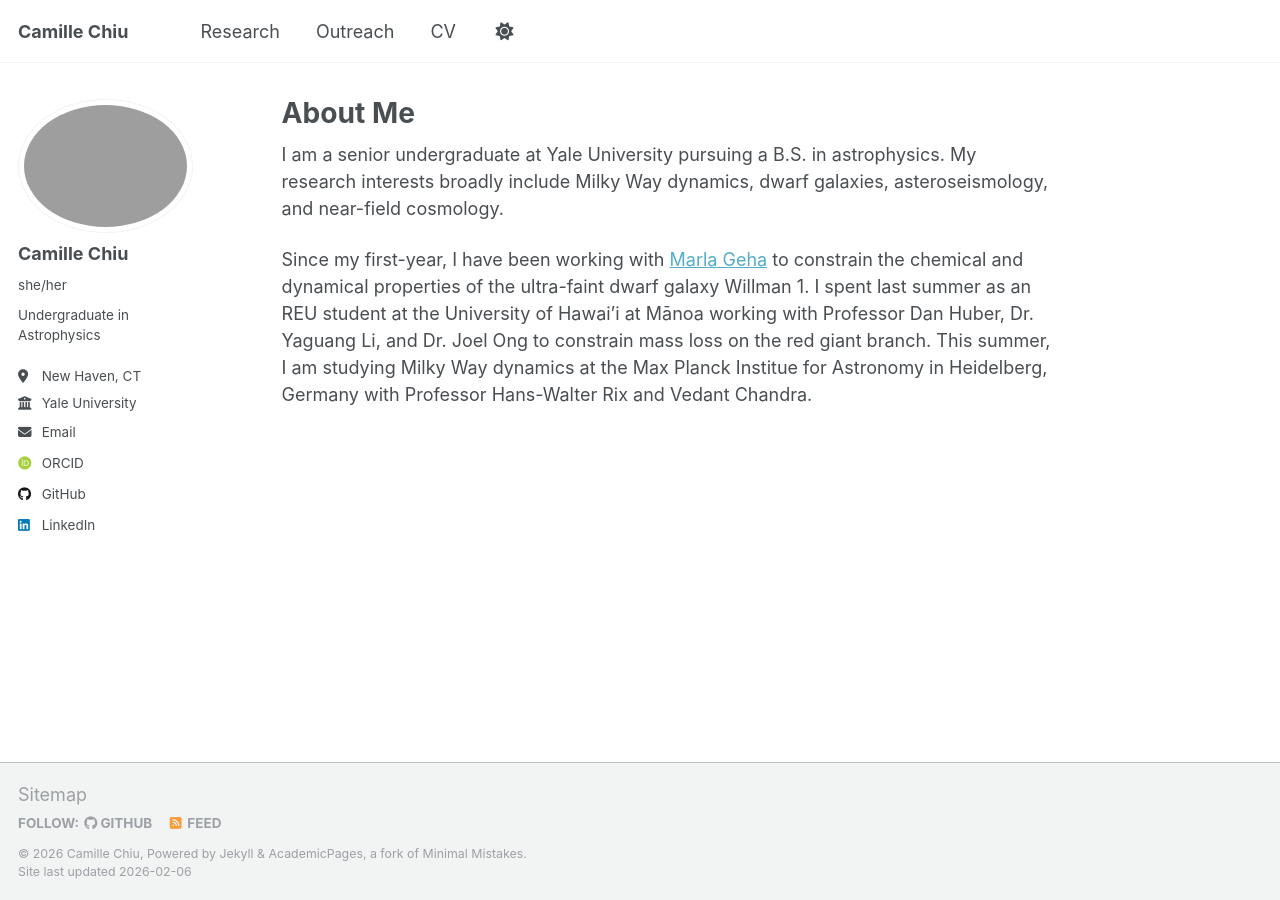
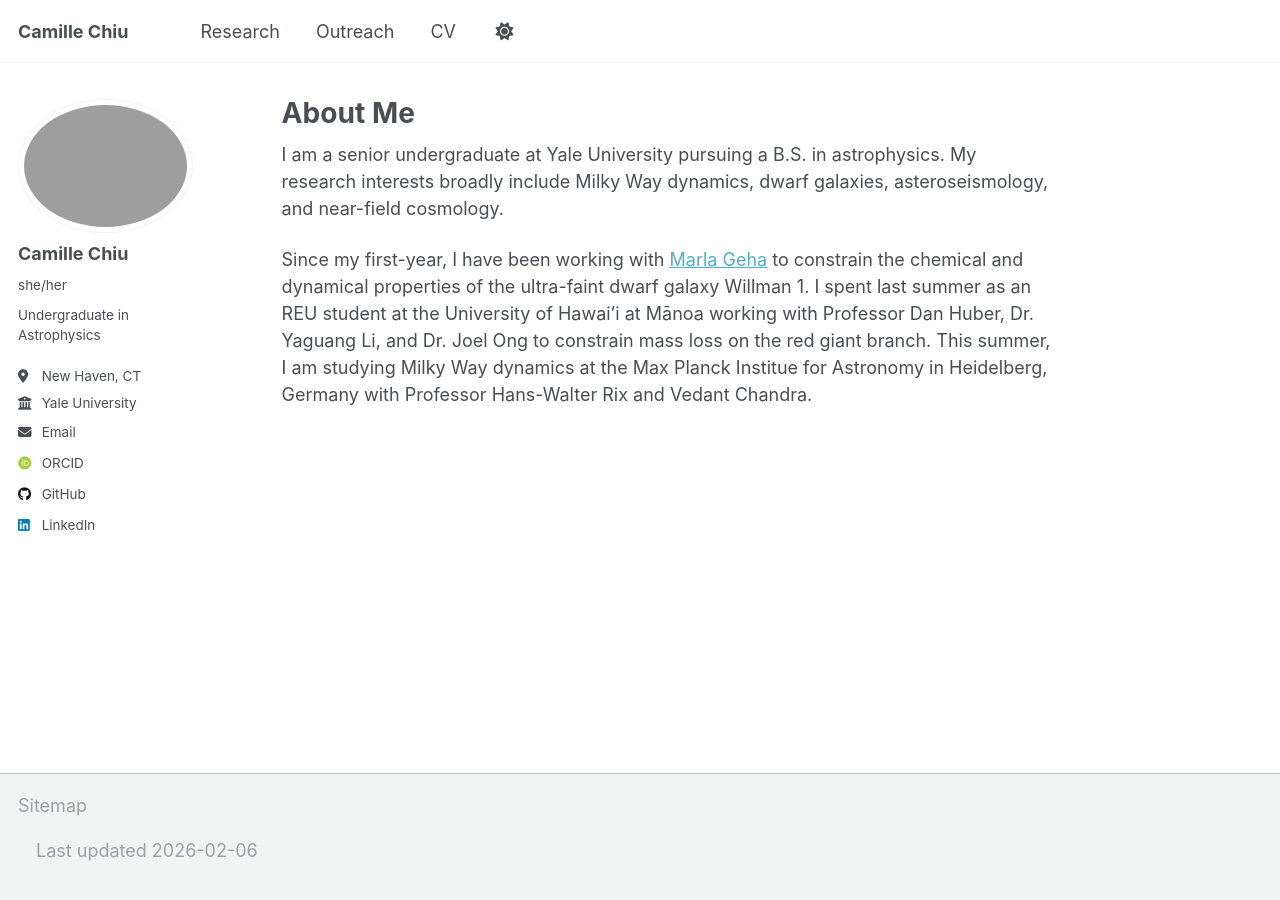
Before and after one commit to camchiu/camchiu.github.io, a Jekyll site: the page built from _pages/about.md, in a window 1280 px wide. Built offline with Jekyll 4.4.1, drawn with Linux system fonts in a browser that asks for light colours; some web fonts are replaced.

Commit message:
Update footer.html

```diff
--- a/_includes/footer.html
+++ b/_includes/footer.html
@@ -1,25 +1,5 @@
-{% include base_path %}
-
-{% if site.author.github or site.author.bitbucket or site.atom_feed.hide != true %}
-<div class="page__footer-follow">
-  <ul class="social-icons">
-    {% if site.data.ui-text[site.locale].follow_label %}
-      <li><strong>{{ site.data.ui-text[site.locale].follow_label }}</strong></li>
-    {% endif %}
-    {% if site.author.github %}
-      <li><a href="http://github.com/{{ site.author.github }}"><i class="fab fa-github" aria-hidden="true"></i> GitHub</a></li>
-    {% endif %}
-    {% if site.author.bitbucket %}
-      <li><a href="http://bitbucket.org/{{ site.author.bitbucket }}"><i class="fab fa-bitbucket" aria-hidden="true"></i> Bitbucket</a></li>
-    {% endif %}
-    {% if site.atom_feed.hide != true %}
-    <li><a href="{% if site.atom_feed.path %}{{ site.atom_feed.path }}{% else %}{{ base_path }}/feed.xml{% endif %}"><i class="fa fa-fw fa-rss-square" aria-hidden="true"></i> {{ site.data.ui-text[site.locale].feed_label | default: "Feed" }}</a></li>
-    {% endif %}
-  </ul>
-</div>
-{% endif %}
-
-<div class="page__footer-copyright">
-  &copy; {{ site.time | date: '%Y' }} {{ site.name | default: site.title }}, {{ site.data.ui-text[site.locale].powered_by | default: "Powered by" }} <a href="http://jekyllrb.com" rel="nofollow">Jekyll</a> &amp; <a href="https://github.com/academicpages/academicpages.github.io">AcademicPages</a>, a fork of <a href="https://mademistakes.com/work/minimal-mistakes-jekyll-theme/" rel="nofollow">Minimal Mistakes</a>.<br />
-  Site last updated {{ "now" | date: '%Y-%m-%d' %}}
-</div>
+<footer class="site-footer">
+  <span>
+    Last updated {{ site.time | date: "%Y-%m-%d" }}
+  </span>
+</footer>
```
